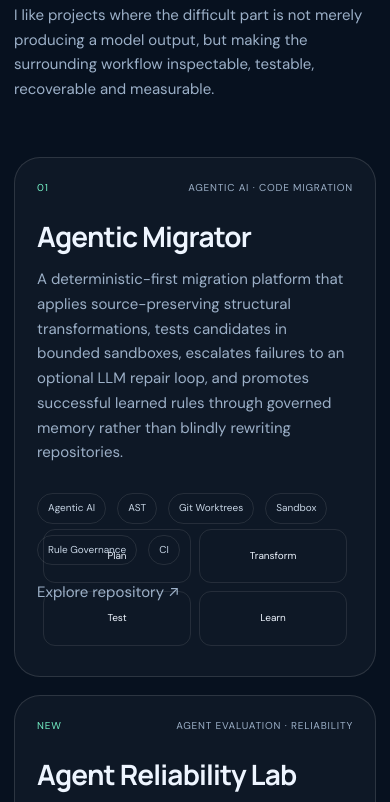
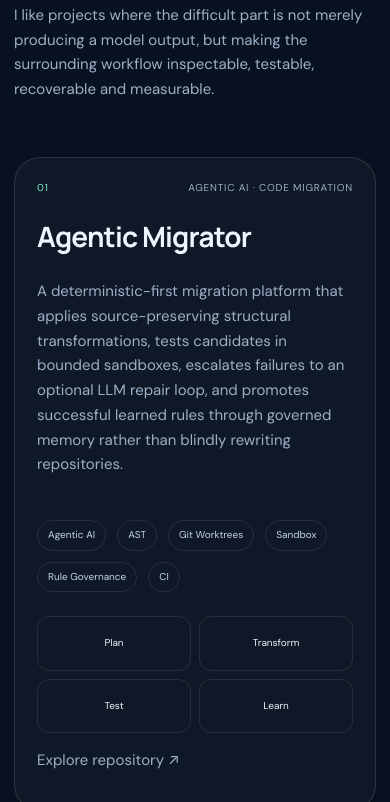
Before and after one commit to cagataykavas/cagataykavas.github.io, a plain HTML site: page index.html in a window 390 px wide. Shown: the part 2264-3066 px from the top of the page. Drawn offline with Linux system fonts and the light colour scheme.

Commit message:
fix: prevent mobile project card content overlap

```diff
--- a/index.html
+++ b/index.html
@@ -21,6 +21,7 @@
   <link rel="preconnect" href="https://fonts.gstatic.com" crossorigin />
   <link href="https://fonts.googleapis.com/css2?family=DM+Sans:wght@400;500;600;700&family=Manrope:wght@500;600;700;800&display=swap" rel="stylesheet" />
   <link rel="stylesheet" href="styles.css" />
+  <link rel="stylesheet" href="responsive-fix.css" />
   <style>body{font-family:"DM Sans",system-ui,-apple-system,"Segoe UI",sans-serif}h1,h2,h3,strong{font-family:"Manrope","DM Sans",system-ui,sans-serif}</style>
 </head>
 <body>
--- /dev/null
+++ b/responsive-fix.css
@@ -0,0 +1,26 @@
+/* Keep project-card content in one layout flow.
+ *
+ * The original diagram was absolutely positioned at the bottom of a fixed-height
+ * card. Longer mobile copy therefore occupied the same pixels as the diagram and
+ * repository link. A column layout lets the card grow with its content while
+ * margin-top:auto retains the intended bottom-weighted composition on wide cards.
+ */
+.project-card {
+  display: flex;
+  flex-direction: column;
+}
+
+.flow-visual {
+  position: static;
+  width: 100%;
+  margin-top: auto;
+  padding-top: 28px;
+}
+
+@media (max-width: 680px) {
+  .flow-visual {
+    display: grid;
+    grid-template-columns: repeat(2, minmax(0, 1fr));
+    padding-top: 24px;
+  }
+}
```
